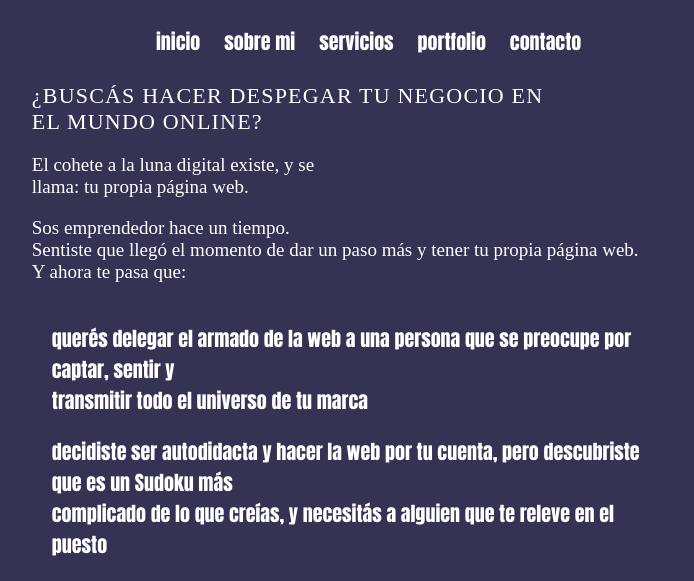
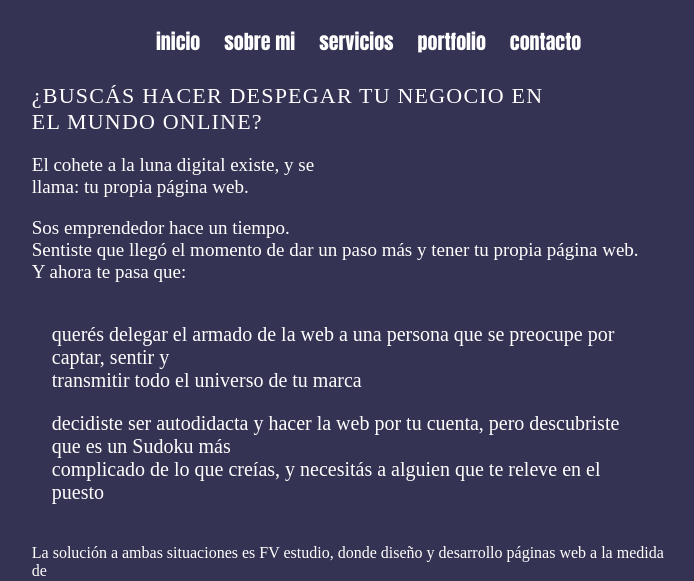
Before and after one commit to NahuelFV/Mi-Primera-web-coder-house, a website: page servicios.html in a window 1280 px wide. Shown: the top 581 px of the page, without its empty margins (293-987 px from the left). Drawn offline with Linux system fonts and the light colour scheme.

Commit message:
borre molesto font family

```diff
--- a/css/prueba.css
+++ b/css/prueba.css
@@ -16,7 +16,7 @@ li {
   display: inline-block;
   background-color: #343353;
   padding: 10px;
-  font-family: 'Anton', sans-serif; }
+  }
 
 .menu li {
   list-style: none;
```
